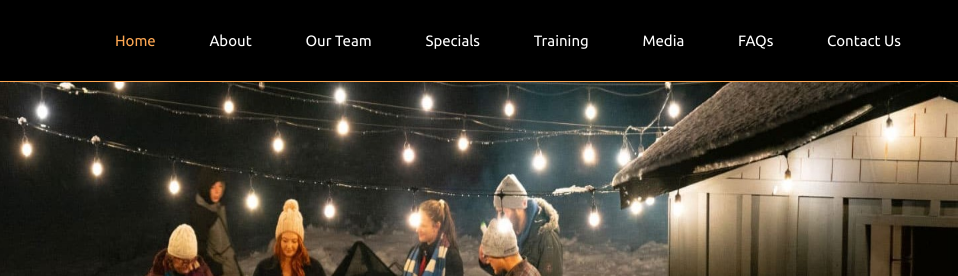
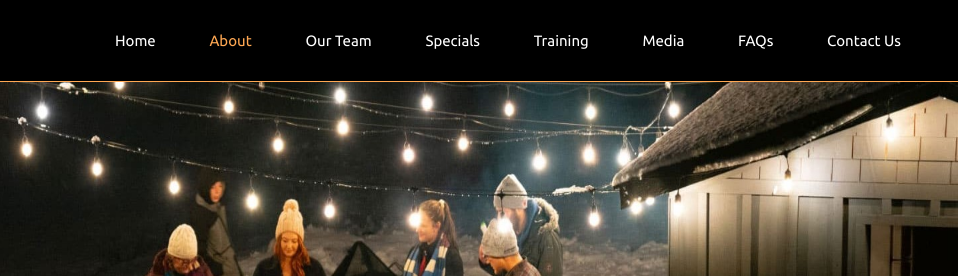
Before and after one commit to LCF2335/LCF2335.github.io, a plain HTML site: page about.html in a window 1280 px wide. Shown: the top 276 px of the page, 322-1280 px from the left. Drawn offline with Linux system fonts and the light colour scheme.

Commit message:
Update about.html

```diff
--- a/about.html
+++ b/about.html
@@ -24,8 +24,8 @@
             <a href="index.html"><img class="logo" src="images/flamefusion.png" alt="Flame Fusion"></a>
         </div>
         <ul class="nav-container">
-            <li><a href="index.html" class="nav-link" id="active">Home</a></li>
-            <li><a href="about.html" class="nav-link">About</a></li>
+            <li><a href="index.html" class="nav-link">Home</a></li>
+            <li><a href="about.html" class="nav-link" id="active">About</a></li>
             <li><a href="team.html" class="nav-link">Our Team</a></li>
             <li><a href="specials.html" class="nav-link">Specials</a></li>
             <li><a href="training.html" class="nav-link">Training</a></li>
```
